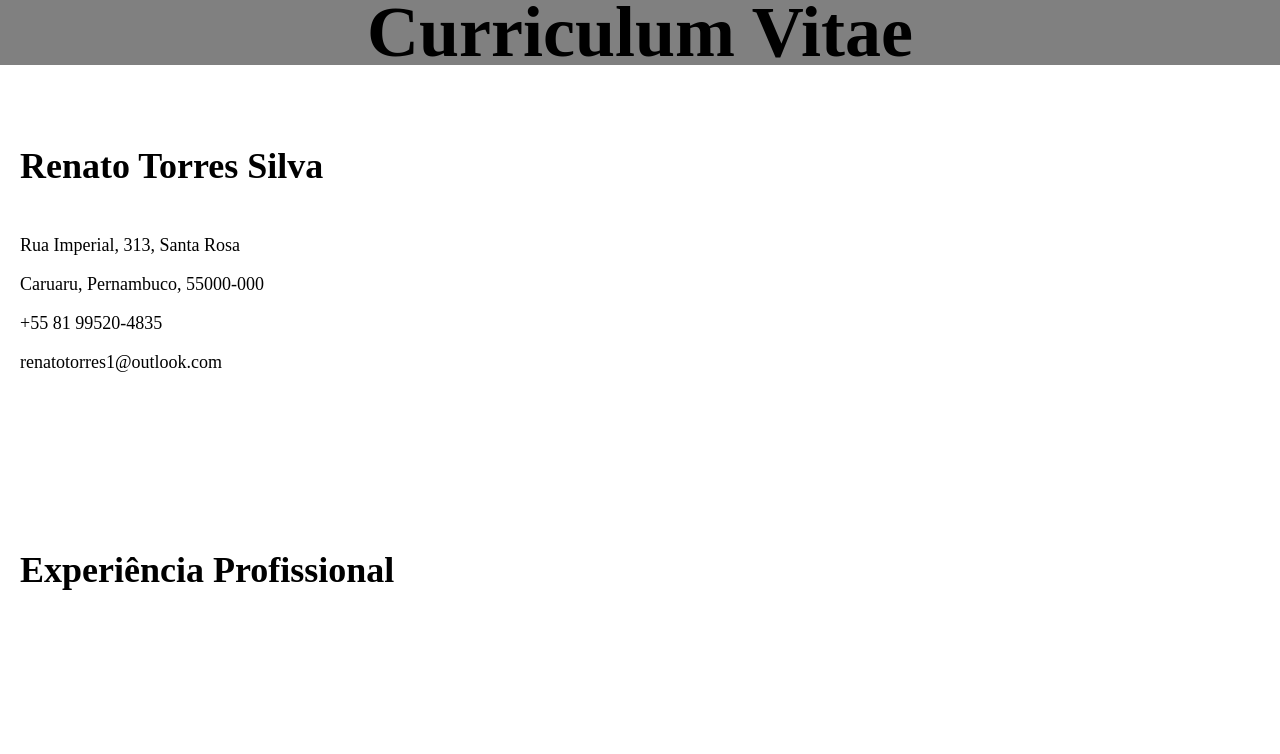
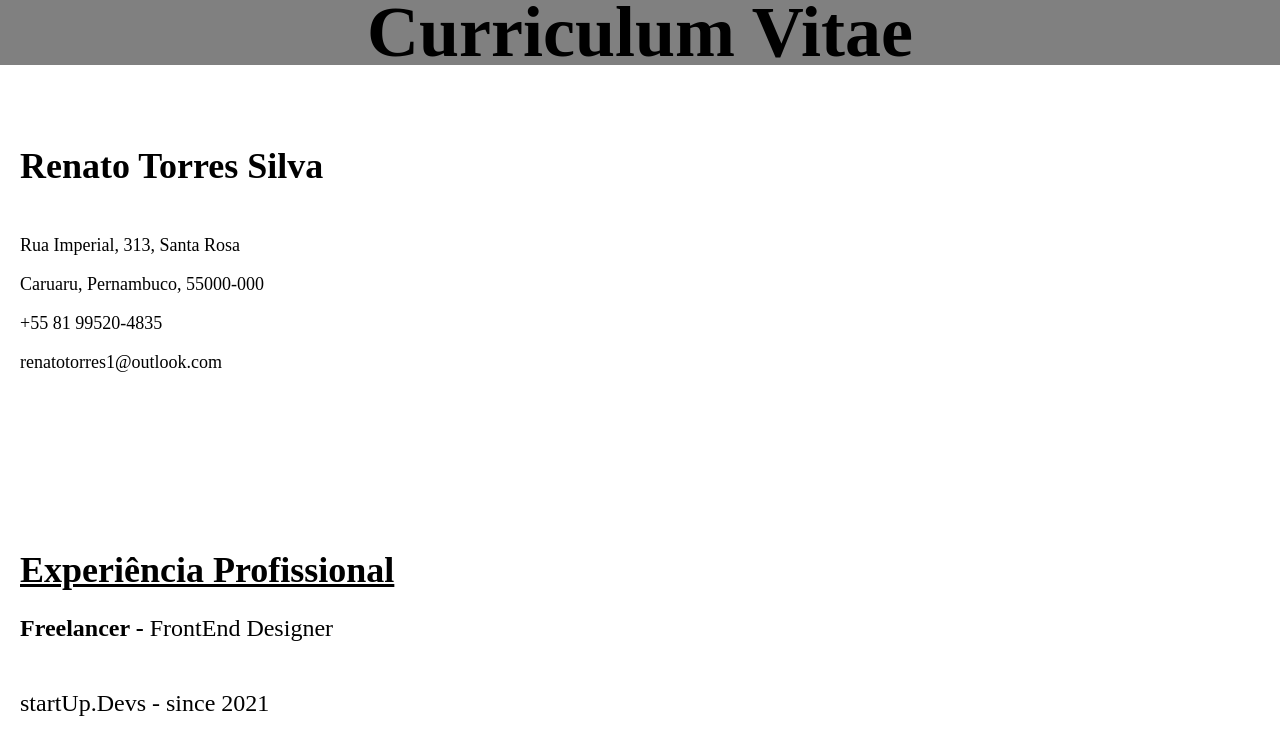
Before and after one commit to Renato-Torres-Dev/minha_pagina, a plain HTML site: page index.html in a window 1280 px wide. Drawn offline with Linux system fonts and the light colour scheme.

Commit message:
att curr 0.0.2

```diff
--- a/css/style.css
+++ b/css/style.css
@@ -59,4 +59,13 @@ body header h1{
     font-size: 36px;
     font-family: 'Times New Roman', Times, serif;
     margin: 0 20px;
+    text-decoration: underline;
 }
+
+.exp-pers{
+    display: flex;
+    flex-flow: column;
+    font-size: 24px;
+    font-family: 'Times New Roman', Times, serif;
+    margin: 0 20px;
+}
--- a/index.html
+++ b/index.html
@@ -28,11 +28,14 @@
             </div>
         </section>
         <section id="experience">
-            <h1 class="experience-title">Experiência Profissional</h1>
             <div class="experience-container">
+                <div>
+                    <h1 class="experience-title">Experiência Profissional</h1>
+                </div>
                 <div class="row justify-content-lg-center">
-                    <div>
-
+                    <div class="col-sm-12 col-lg-6 exp-pers">
+                        <p><span style="font-weight: bold;">Freelancer - </span> FrontEnd Designer</p>
+                        <p>startUp.Devs - since 2021</p>
                     </div>
                 </div>
             </div>
```
